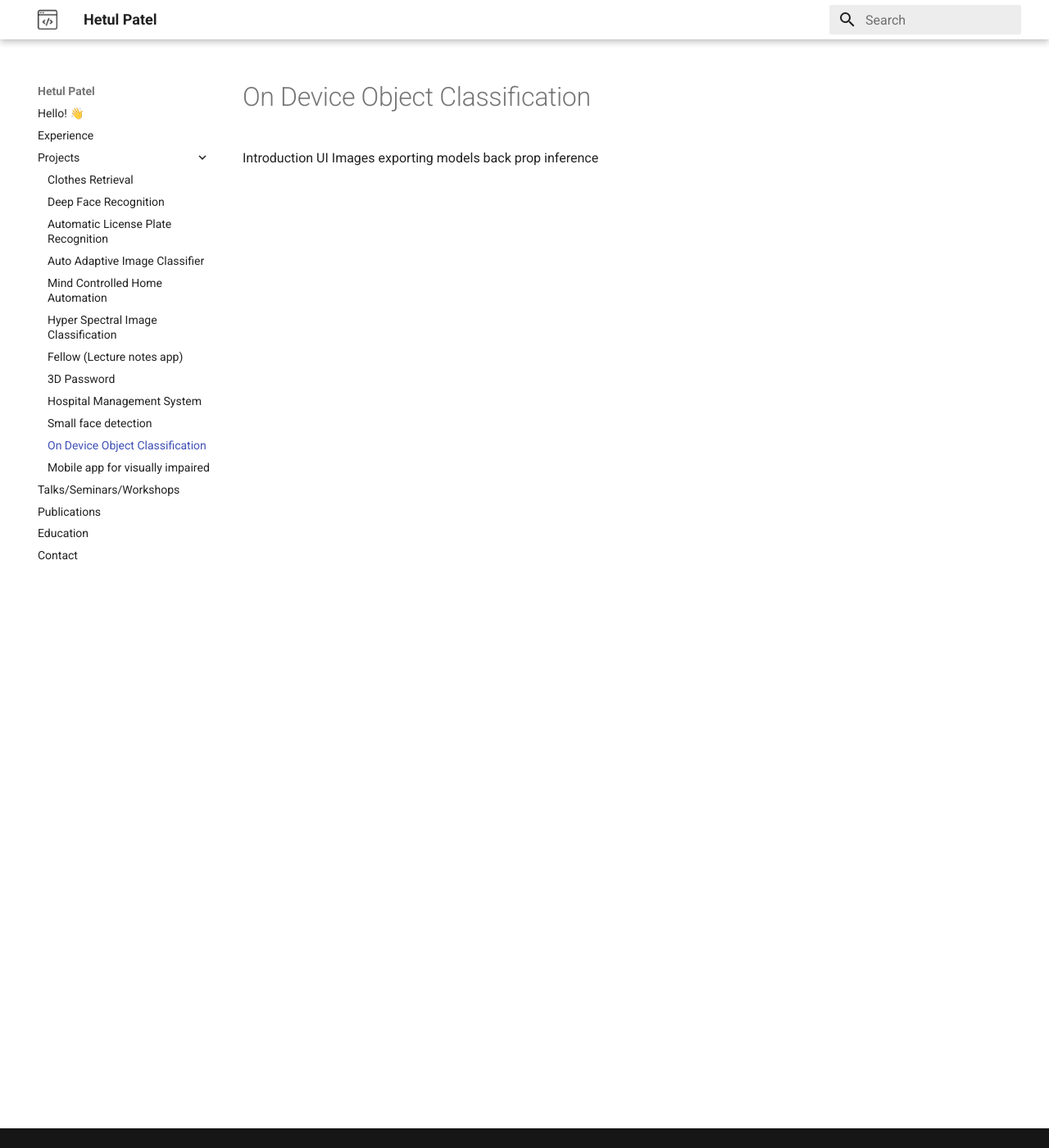
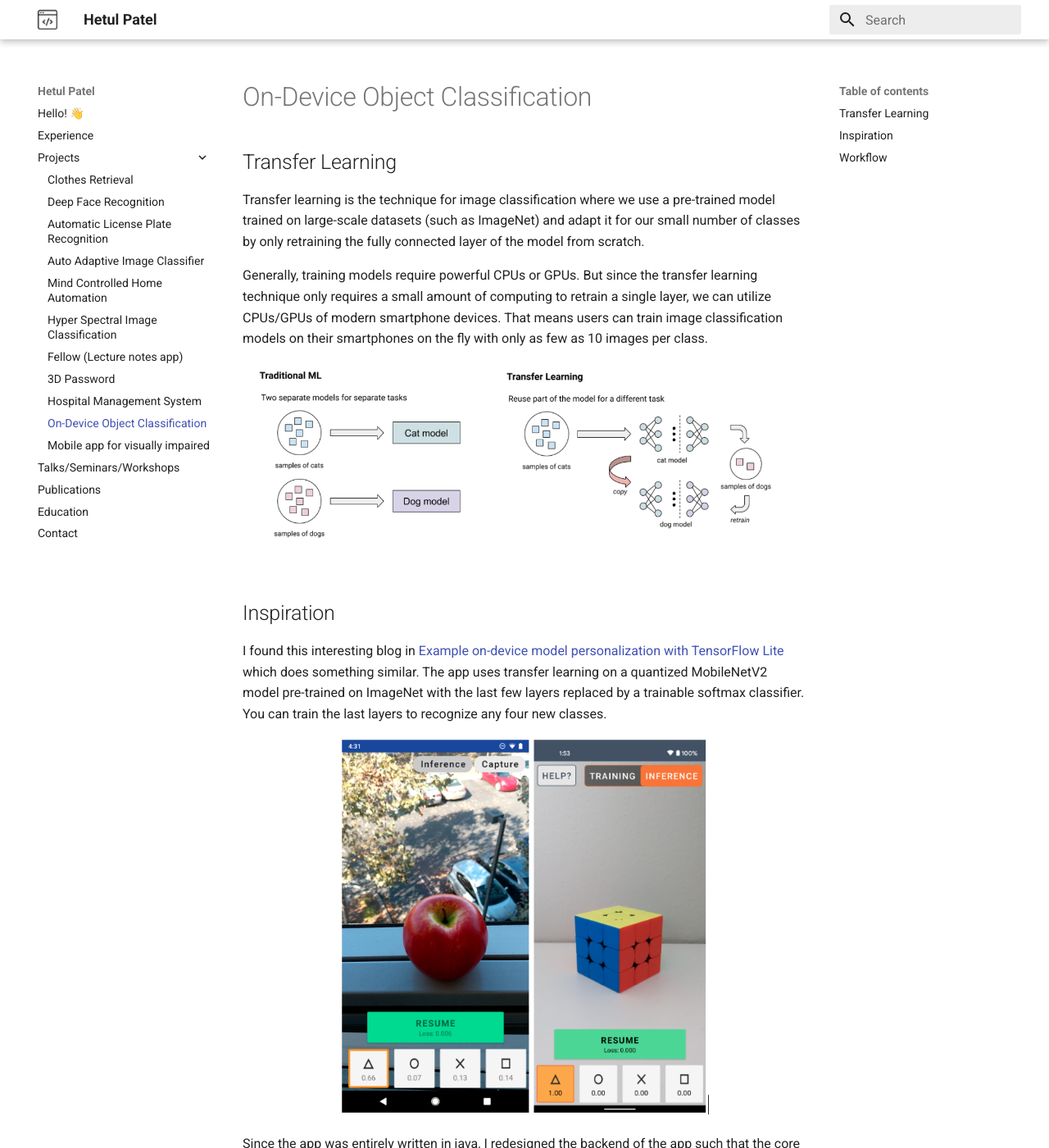
Before and after one commit to hetul-patel/hetul-patel.github.io, an MkDocs documentation site: the page built from docs/projects/on_device_classification.md, in a window 1280 px wide and 1400 px high. Shown: the whole window at 82% size. Built offline with MkDocs 1.6.1 and Material for MkDocs 9.7.7, drawn with Linux system fonts in a browser that asks for light colours; some of the changed text lies outside the part shown.

Commit message:
Add on-device classification app

```diff
--- a/docs/projects/on_device_classification.md
+++ b/docs/projects/on_device_classification.md
@@ -1,7 +1,29 @@
-# On Device Object Classification
+# On-Device Object Classification
 
-Introduction
+## Transfer Learning
+Transfer learning is the technique for image classification where we use a pre-trained model trained on large-scale datasets (such as ImageNet) and adapt it for our small number of classes by only retraining the fully connected layer of the model from scratch.
+
+Generally, training models require powerful CPUs or GPUs. But since the transfer learning technique only requires a small amount of computing to retrain a single layer, we can utilize CPUs/GPUs of modern smartphone devices. That means users can train image classification models on their smartphones on the fly with only as few as 10 images per class.
+
+<center><img src="../../assets/projects/on_device_classification/transfer_learning.png" alt="transfer_learning"></center>
+
+## Inspiration
+
+I found this interesting blog in [Example on-device model personalization with TensorFlow Lite
+](https://blog.tensorflow.org/2019/12/example-on-device-model-personalization.html) which does something similar. The app uses transfer learning on a quantized MobileNetV2 model pre-trained on ImageNet with the last few layers replaced by a trainable softmax classifier. You can train the last layers to recognize any four new classes.
+
+<center><img src="../../assets/projects/on_device_classification/app.png" width=450 alt="app"></center>
+
+Since the app was entirely written in java, I redesigned the backend of the app such that the core logic is wrapped inside in an C++ SDK. This SDK is portable such that it can be used on any hardware and os which supports c++ program execution.
+
+## Workflow
+
+The below image explains the workflow of how this app works.
+
+<center><img src="../../assets/projects/on_device_classification/workflow.png" width=500 alt="workflow"></center>
+
+<!-- Introduction
 UI Images
 exporting models
     back prop
-    inference
+    inference -->
--- a/mkdocs.yml
+++ b/mkdocs.yml
@@ -22,7 +22,6 @@ nav:
     - projects/lecture_notes_saving_app.md
     - projects/3d_password.md
     - projects/spry.md
-    - projects/small_face_detection.md
     - projects/on_device_classification.md
     - projects/mobile_app_for_visually_impaired.md
   - talks.md
```
Also changed, not shown: docs/assets/projects/on_device_classification/app.png (added), docs/assets/projects/on_device_classification/transfer_learning.png (added), docs/assets/projects/on_device_classification/workflow.png (added).
